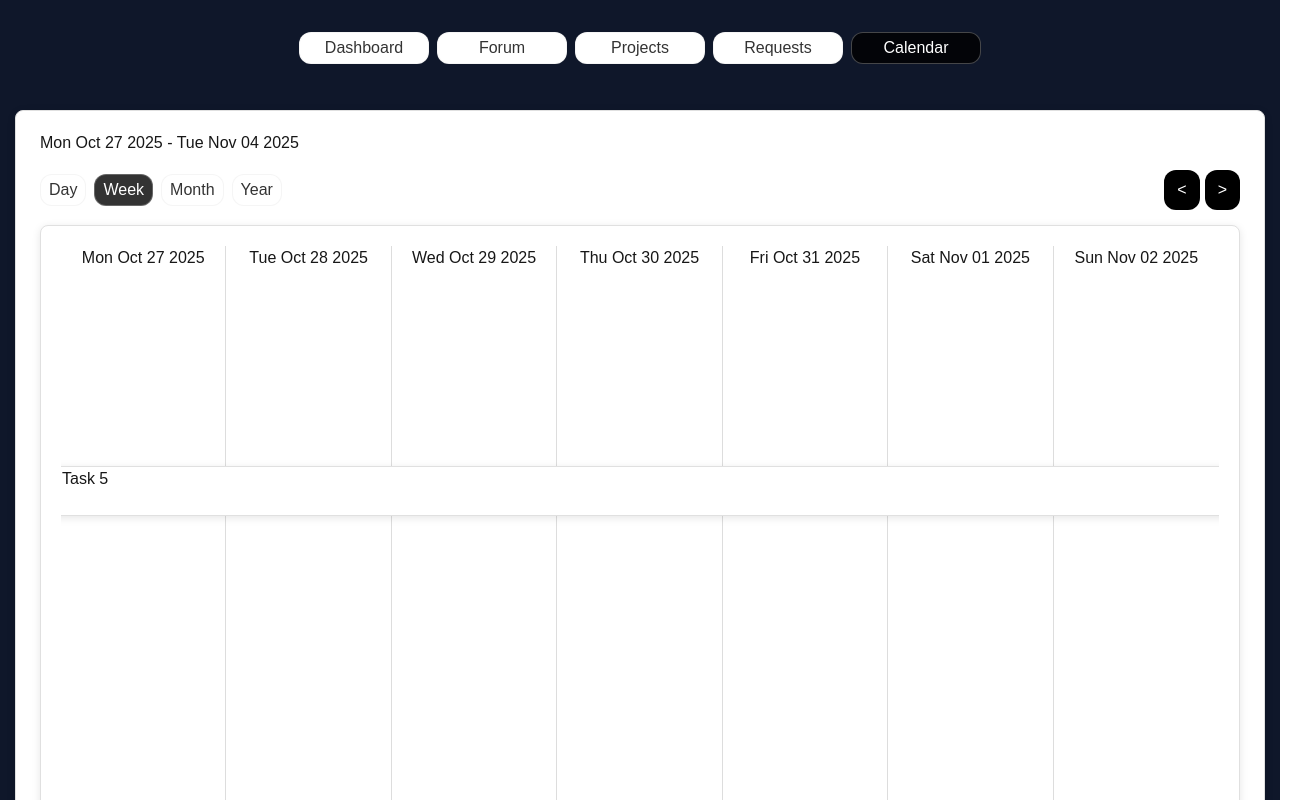
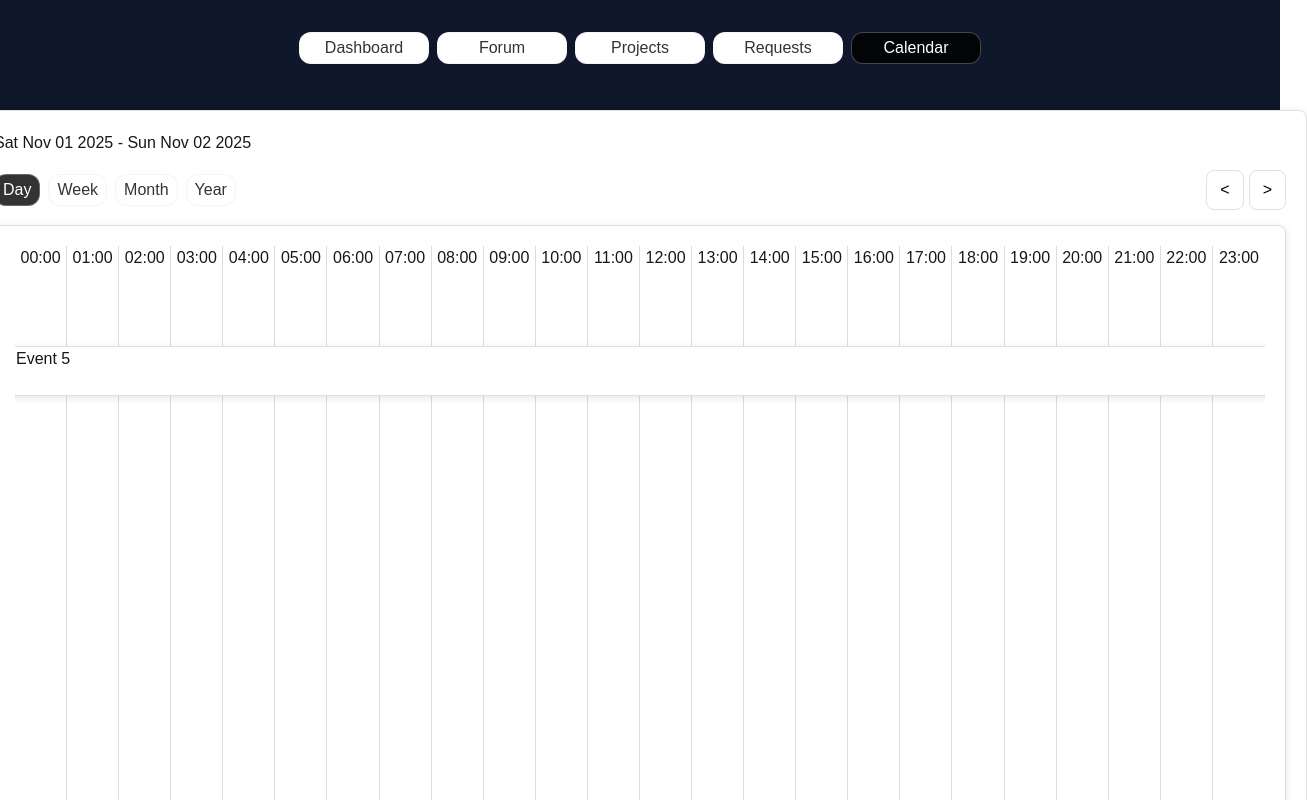
Before and after one commit to 17nbist/COB290-2025-Team-5, a Next.js app: page /dashboard in a window 1280 px wide. Both pictures are taken after a click on the element "Calendar". Shown: the top 800 px of the page, 1307 px wide, since content can reach past the window. Built offline with nearby package versions, Linux system fonts and the light colour scheme.

Commit message:
[lg] feat: calendar made modular, add button added, button made better

```diff
--- a/src/app/dashboard/calendar/CalendarPage.js
+++ b/src/app/dashboard/calendar/CalendarPage.js
@@ -1,5 +1,5 @@
 "use client";
-import Calendar from "@/components/Calendar.js";
+import Calendar from "@/components/Calendar/Calendar.js";
 import { useState } from "react";
 import { useEffect } from 'react';
 export default function CalendarPage() {
@@ -7,15 +7,15 @@ export default function CalendarPage() {
     document.title = 'Calendar | Make-It-All';
   }, []);
     const [tasks, setTasks] = useState([
-        {id: 0, title: "Task 1", from: new Date(2025, 9, 14, 8), to: new Date(2025, 9, 23, 14)},
-        {id: 1, title: "Task 2", from: new Date(2025, 9, 8, 0), to: new Date(2025, 9, 15, 0)},
-        {id: 2, title: "Task 3", from: new Date(2025, 9, 13, 8), to: new Date(2025, 9, 15, 14)},
-        {id: 3, title: "Task 4", from: new Date(2025, 9, 15, 0), to: new Date(2025, 9, 17, 0)},
-        {id: 4, title: "Task 5", from: new Date(2025, 9, 15, 0), to: new Date(2025, 12, 17, 0)},
+        {id: 0, title: "Event 1", from: new Date(2025, 9, 14, 8), to: new Date(2025, 9, 23, 14)},
+        {id: 1, title: "Event 2", from: new Date(2025, 9, 8, 0), to: new Date(2025, 9, 15, 0)},
+        {id: 2, title: "Event 3", from: new Date(2025, 9, 13, 8), to: new Date(2025, 9, 15, 14)},
+        {id: 3, title: "Event 4", from: new Date(2025, 9, 1, 0), to: new Date(2025, 10, 1, 0)},
+        {id: 4, title: "Event 5", from: new Date(2025, 9, 15, 0), to: new Date(2025, 12, 17, 0)},
     ]);
     return (
-        <div style={{width: "1250px", height: "900px", marginTop: "30px"}}>
-            <Calendar tasks={tasks}/>
+        <div style={{height: "900px", marginTop: "30px"}}>
+            <Calendar tasks={tasks} startRangeType="Day"/>
         </div>
     );
 }
--- a/src/app/project/[id]/events/EventsPage.js
+++ b/src/app/project/[id]/events/EventsPage.js
@@ -1,8 +1,8 @@
-import Calendar from "@/components/Calendar";
+import Calendar from "@/components/Calendar/Calendar";
 export default function EventsPage({events, setEvents}) {
 	return (
 		<div>
-			<Calendar tasks={events}/>
+			<Calendar tasks={events} startRangeType="Day"/>
 		</div>
 	)
 }
--- a/src/app/project/[id]/tasks/TasksPage.js
+++ b/src/app/project/[id]/tasks/TasksPage.js
@@ -1,4 +1,4 @@
-import Calendar from "@/components/Calendar";
+import Calendar from "@/components/Calendar/Calendar";
 export default function TasksPage({tasks, setTasks}) {
 	return (
 		<div>
--- a/src/components/Button.js
+++ b/src/components/Button.js
@@ -1,24 +1,42 @@
+"use client";
+import {useState} from "react";
 
-export default function Button({outerstyle, textStyle, text, icon, onClick}) {
+export default function Button({text, icon, onClick, outerStyle, textStyle}) {
+  const [hover, setHover] = useState(false);
 
-  const defaultTouterStyle = {
+  const defaultOuterStyle = {
     display: "flex",
-    borderRadius: "12px",
-    backgroundColor: "#000",
+    borderRadius: "8px",
     padding: "6px 13px 6px 13px",
     height: "40px",
-    alignItems: "center"
+    alignItems: "center",
+    justifyContent: "center",
+    cursor: "pointer",
+    border: "1px solid #e0e0e0",
+    backgroundColor: hover ? "#000" : "#fff",
+    boxShadow: hover ? "0 4px 16px rgba(0,0,0,0.15)": "0 0px 0px rgba(0,0,0,0)",
+    transform: hover ? "translateY(-1.2px)" : "translateY(0px)",
+    transition: "all 0.1s ease-in",
   };
-  const combinedOuterStyle = {...defaultTouterStyle, ...outerstyle};
+
+  const combinedOuterStyle = {...defaultOuterStyle, ...outerStyle};
+
 
   const defaultTextStyle = {
-    color : "#fff",
+    color : hover ? "#fff" : "#000",
     userSelect : "none",
+    transition: "all 0.1s ease-in",
+    textAlign: "center"
   };
-  const combinedTextStyle = {...defaultTextStyle, ...textStyle};
+
+  const combinedTextStyle = {...defaultTextStyle, ...textStyle}
 
   return (
-    <div onClick={onClick} style={combinedOuterStyle}>
+    <div onClick={onClick}
+      style={combinedOuterStyle}
+      onMouseEnter={() => {setHover(true)}}
+      onMouseLeave={() => {setHover(false)}}
+    >
       <h1 style={combinedTextStyle}>{text}</h1>
     </div>
   )
--- a/src/components/Calendar.js
+++ b/src/components/Calendar/Calendar.js
@@ -1,13 +1,15 @@
 "use client"
 import {useEffect, useState, useMemo} from "react";
-import Card from "./Card.js";
-import Button from "./Button.js";
-import NavBar from "./NavBar.js";
+import Card from "../Card.js";
+import Button from "../Button.js";
+import NavBar from "../NavBar.js";
+import CalendarBody from "./CalendarBody.js";
+import {daysInMonth, monthsBetween, firstDateOfWeek} from "./calendarUtils.js";
 
-export default function Calendar({tasks}) {
+export default function Calendar({tasks, startRangeType="Week", addOnClick}) {
   const [startDate, setStartDate] = useState(firstDateOfWeek(new Date()));
 
-  const [rangeType, setRangeType] = useState("Week");
+  const [rangeType, setRangeType] = useState(startRangeType);
 
   useEffect(() => {
     let newStart = new Date();
@@ -176,115 +178,24 @@ export default function Calendar({tasks}) {
     return `${startDate.toDateString()} - ${endDate.toDateString()}`;
   }
 
-  const calendarWidth = 1200;
-
   return (
     <Card style={{display: "flex", flexDirection: "column", justifyContent: "center", alignItems: "center"}}>
-      <div style={{display: "flex", flexDirection: "column", gap: "5px", width: calendarWidth + "px", height: "700px"}}>
+      <div style={{display: "flex", flexDirection: "column", gap: "5px", height: "700px"}}>
         <h1>{getRangeText()}</h1>
         {/*top bar*/}
         <div style={{display: "flex", justifyContent: "space-between", width: "100%", alignItems: "center", marginTop: "10px", marginBottom: "10px"}}>
           <NavBar items={["Day", "Week", "Month", "Year"]} activeTab={rangeType} setActiveTab={setRangeType}/>
           <div style={{display: "flex", gap: "5px"}}>
             <Button text={"<"} onClick={decrementDate} />
-            <Button text={">"} onClick={incrementDate}/>
+            <Button text={">"} onClick={incrementDate} />
           </div>
         </div>
 
+        {addOnClick && <Button outerStyle={{marginBottom: "10px"}} text={"+"}></Button>}
+
         {/*calendar body*/}
-        <Card style={{height: "100%", }}>
-          <div style={{
-            display: "grid",
-            // borderStyle: "solid",
-            // borderWidth: "1px",
-            overflowX: "hidden",
-            position: "relative",
-            height: "100%",
-            gridTemplateColumns: `repeat(${getNumberOfDivisions()}, minmax(0, 1fr))`,
-            borderRadius: "10px"
-
-          }}>
-
-            {/* dates and dividors */}
-            {
-              getDivisionTitles().map((e, i, arr) => (
-                <div key={e}
-                  style={{
-                    borderRight: i !== arr.length - 1 ? "1px solid #ddd" : "none",
-                  }}
-                >
-                <h1 style={{textAlign: "center"}}>{e}</h1>
-                </div>
-              ))
-            }
-
-            {/* tasks */}
-            <div style={{position: "absolute", marginTop: "40px"}}>
-            {
-              getTasksInRange().map((t) => (
-                <CalendarTask key={t.id} task={t} startDate={startDate} divisions={getNumberOfDivisions()} rangeType={rangeType} calendarWidth={calendarWidth}/>
-              ))
-            }
-            </div>
-
-          </div>
-        </Card>
+        <CalendarBody tasks={getTasksInRange()} divisions={getNumberOfDivisions()} rangeType={rangeType} divisionTitles={getDivisionTitles()} startDate={startDate} calendarWidth={1250}/>
       </div>
     </Card>
   )
 }
-
-function daysInMonth(d) {
-  let lastDate = new Date(d);
-  lastDate.setMonth(lastDate.getMonth() + 1);
-  lastDate.setDate(0);
-  return lastDate.getDate();
-}
-
-function CalendarTask({task, startDate, calendarWidth, divisions, rangeType}) {
-  startDate = new Date(startDate);
-  let fromIndex = 0;
-  let toIndex = 0;
-
-  if (rangeType == "Week" || rangeType == "Month") {
-    fromIndex = (task.from - startDate) / (1000 * 60 * 60 * 24);
-    toIndex = (task.to - startDate) / (1000 * 60 * 60 * 24);
-  } else if (rangeType == "Day") {
-    fromIndex = (task.from - startDate) / (1000 * 60 * 60);
-    toIndex = (task.to - startDate) / (1000 * 60 * 60);
-  } else if (rangeType == "Year") {
-    fromIndex = monthsBetween(startDate, task.from);
-    toIndex = monthsBetween(startDate, task.to);
-  }
-
-  if (rangeType == "Month") {
-    divisions += 1;
-  }
-
-  let left = fromIndex * calendarWidth / divisions;
-  let width = (toIndex - fromIndex) * calendarWidth / divisions;
-  let top = task.track * 60;
-
-  return (
-    <Card style={{width: width, height: "50px", position: "absolute", left, top, cursor: "pointer"}}>
-      <h1 style={{width: width, height: "50px", position: "absolute", left: left >= 0 ? 0 : -left, top:0}}>{task.title}</h1>
-    </Card>
-  )
-}
-
-function monthsBetween(start, end) {
-  const years = end.getFullYear() - start.getFullYear();
-  const months = end.getMonth() - start.getMonth();
-  const days = (end.getDate() - start.getDate()) / daysInMonth(start); // fractional month
-  return years * 12 + months + days;
-}
-
-function firstDateOfWeek(d) {
-  let date = new Date(d)
-  date.setHours(0, 0, 0, 0);
-
-  let dayOfWeek = date.getDay()
-  const diff = dayOfWeek === 0 ? -6 : 1 - dayOfWeek;
-  date.setDate(date.getDate() + diff);
-  return date;
-}
--- /dev/null
+++ b/src/components/Calendar/CalendarBody.js
@@ -0,0 +1,44 @@
+import Card from "../Card.js";
+import CalendarTask from "./CalendarTask.js";
+
+export default function CalendarBody({tasks, divisions, divisionTitles, rangeType, calendarWidth, startDate}) {
+
+
+	return (
+		<Card style={{height: "100%"}}>
+			<div style={{
+				display: "grid",
+				overflowX: "hidden",
+				position: "relative",
+				width: `${calendarWidth}px`,
+				height: "100%",
+				gridTemplateColumns: `repeat(${divisions}, minmax(0, 1fr))`,
+				borderRadius: "10px"
+			}}>
+
+				{/* dates and dividors */}
+				{
+					divisionTitles.map((e, i, arr) => (
+						<div key={e}
+							style={{
+								borderRight: i !== arr.length - 1 ? "1px solid #ddd" : "none",
+							}}
+						>
+						<h1 style={{textAlign: "center"}}>{e}</h1>
+						</div>
+					))
+				}
+
+				{/* tasks */}
+				<div style={{position: "absolute", marginTop: "40px"}}>
+				{
+					tasks.map((t) => (
+						<CalendarTask key={t.id} task={t} startDate={startDate} divisions={divisions} rangeType={rangeType} calendarWidth={calendarWidth}/>
+					))
+				}
+				</div>
+
+			</div>
+		</Card>
+	);
+}
--- /dev/null
+++ b/src/components/Calendar/CalendarTask.js
@@ -0,0 +1,29 @@
+import Card from "../Card.js";
+import {daysInMonth, monthsBetween, firstDateOfWeek} from "./calendarUtils.js";
+
+export default function CalendarTask({task, startDate, calendarWidth, divisions, rangeType}) {
+  startDate = new Date(startDate);
+  let fromIndex = 0;
+  let toIndex = 0;
+
+  if (rangeType == "Week" || rangeType == "Month") {
+    fromIndex = (task.from - startDate) / (1000 * 60 * 60 * 24);
+    toIndex = (task.to - startDate) / (1000 * 60 * 60 * 24);
+  } else if (rangeType == "Day") {
+    fromIndex = (task.from - startDate) / (1000 * 60 * 60);
+    toIndex = (task.to - startDate) / (1000 * 60 * 60);
+  } else if (rangeType == "Year") {
+    fromIndex = monthsBetween(startDate, task.from);
+    toIndex = monthsBetween(startDate, task.to);
+  }
+
+  let left = fromIndex * calendarWidth / divisions;
+  let width = (toIndex - fromIndex) * calendarWidth / divisions;
+  let top = task.track * 60;
+
+  return (
+    <Card style={{width: width, height: "50px", position: "absolute", left, top, cursor: "pointer"}}>
+      <h1 style={{width: width, height: "50px", position: "absolute", left: left >= 0 ? 0 : -left, top:0}}>{task.title}</h1>
+    </Card>
+  )
+}
--- /dev/null
+++ b/src/components/Calendar/calendarUtils.js
@@ -0,0 +1,23 @@
+export function daysInMonth(d) {
+  let lastDate = new Date(d);
+  lastDate.setMonth(lastDate.getMonth() + 1);
+  lastDate.setDate(0);
+  return lastDate.getDate();
+}
+
+export function monthsBetween(start, end) {
+  const years = end.getFullYear() - start.getFullYear();
+  const months = end.getMonth() - start.getMonth();
+  const days = (end.getDate() - start.getDate()) / daysInMonth(start); // fractional month
+  return years * 12 + months + days;
+}
+
+export function firstDateOfWeek(d) {
+  let date = new Date(d)
+  date.setHours(0, 0, 0, 0);
+
+  let dayOfWeek = date.getDay()
+  const diff = dayOfWeek === 0 ? -6 : 1 - dayOfWeek;
+  date.setDate(date.getDate() + diff);
+  return date;
+}
```
